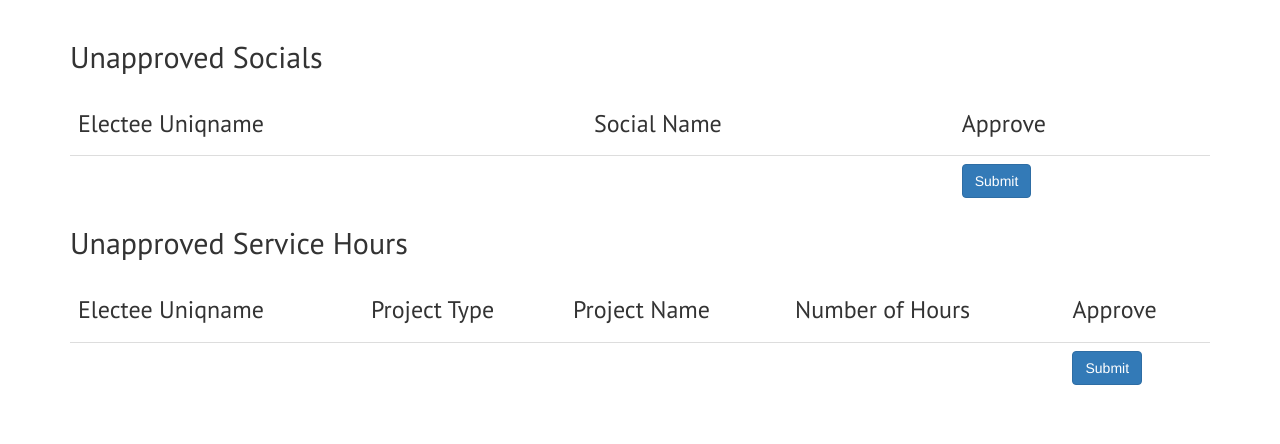
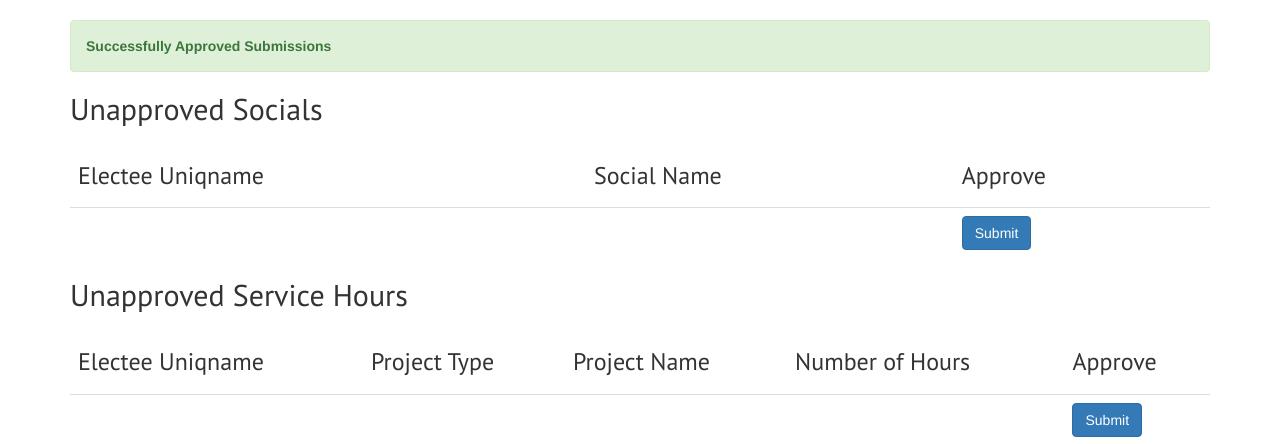
Before and after one commit to HKNBetaEpsilon/new-hkn-website, a Django app: page /electee_submission_approval/1 in a window 1280 px wide. Shown: the part 51-495 px from the top of the page. Run offline with Django 3.2, Linux system fonts and the light colour scheme; data that the repository does not hold is empty; some libraries are stand-ins or nearby versions.

Commit message:
show success msg on approve electee hours page

```diff
--- a/src/electeeManagement/views.py
+++ b/src/electeeManagement/views.py
@@ -111,7 +111,7 @@ def submit_service_hours(request):
 	return render(request, "submit_service_hours.html", context)
 
 # shows a list of all unapporved socials and service hours
-def electee_submission_approval(request):
+def electee_submission_approval(request, approved=0):
 	# get all unapproved socials and service hours
 	social_list = Social.objects.filter(approved='0')
 	service_hour_list = Service_Hours.objects.filter(approved='0')
@@ -127,6 +127,7 @@ def electee_submission_approval(request):
 		'service_hour_list' : service_hour_list,
 		'social_formset' : social_formset,
 		'service_formset' : service_formset,
+		'approved': approved
 	}
 
 	if request.POST:
@@ -138,7 +139,7 @@ def electee_submission_approval(request):
 		if formset.is_valid():
 			formset.save()
 			update_approved_hours()
-		return redirect('electee_submission_approval')
+		return redirect('electee_submission_approval', approved=1)
 
 	return render(request, "electee_submission_approval.html", context)
 
--- a/src/hknWebsiteProject/urls.py
+++ b/src/hknWebsiteProject/urls.py
@@ -34,6 +34,7 @@ urlpatterns = [
 	url(r'^update/(?P<uniqname>[a-z]{3,8})/$', 'users.views.profile_edit', name='profile_edit'),
 	url(r'^submit_social/', 'electeeManagement.views.submit_social', name='submit_social'),
 	url(r'^submit_service_hours/', 'electeeManagement.views.submit_service_hours', name='submit_service_hours'),
+	url(r'^electee_submission_approval/(?P<approved>[0-1])$', 'electeeManagement.views.electee_submission_approval', name='electee_submission_approval'),
 	url(r'^electee_submission_approval/', 'electeeManagement.views.electee_submission_approval', name='electee_submission_approval'),
 	url(r'^leadership/(?P<leader_saved>[0-1])/$', 'leadership.views.leadership', name='leadership'),
 	url(r'^leadership/', 'leadership.views.leadership', name='leadership'),
--- a/src/templates/electee_submission_approval.html
+++ b/src/templates/electee_submission_approval.html
@@ -2,6 +2,12 @@
 {% load crispy_forms_tags %}
 
 {%block content %}
+{% if approved %}
+	<div class="alert alert-success">
+  		<strong>Successfully Approved Submissions</strong>
+	</div>
+{% endif %}
+
 <h2>Unapproved Socials</h2>
 	<form enctype="multipart/form-data" method='POST' action=''>{% csrf_token %}
 		<table class="table table-hover">
```
